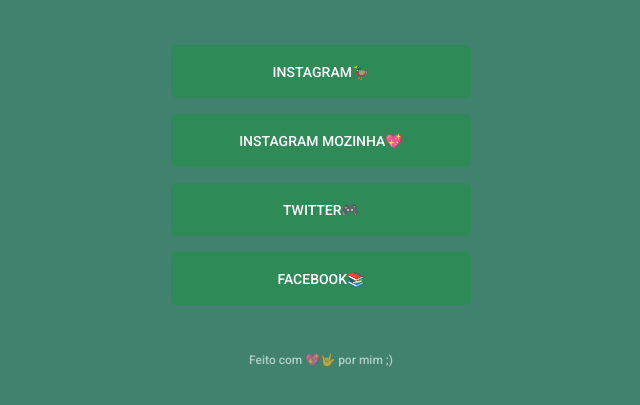
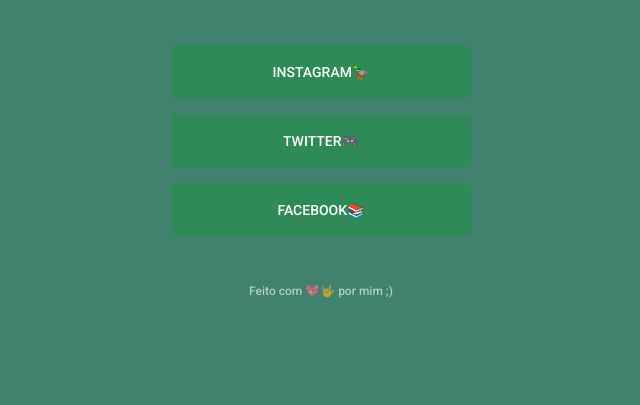
Before and after one commit to Davi-Mattos-Santos/Maratona-explorer-2, a plain HTML site: page index.html in a window 1280 px wide. Shown: the part 345-750 px from the top of the page, without its empty margins (319-959 px from the left). Drawn offline with Linux system fonts and the light colour scheme.

Commit message:
Update index.html

```diff
--- a/index.html
+++ b/index.html
@@ -28,10 +28,6 @@
           target="blank">Instagram🦆</a>
         </li>
         <li>
-          <a href=https://instagram.com/juh_silva_santana
-          target="blank">Instagram Mozinha💖</a>
-        </li>
-        <li>
           <a href=https://twitter.com/davimttsantos
           target="blank">Twitter🎮</a>
         </li>
```
